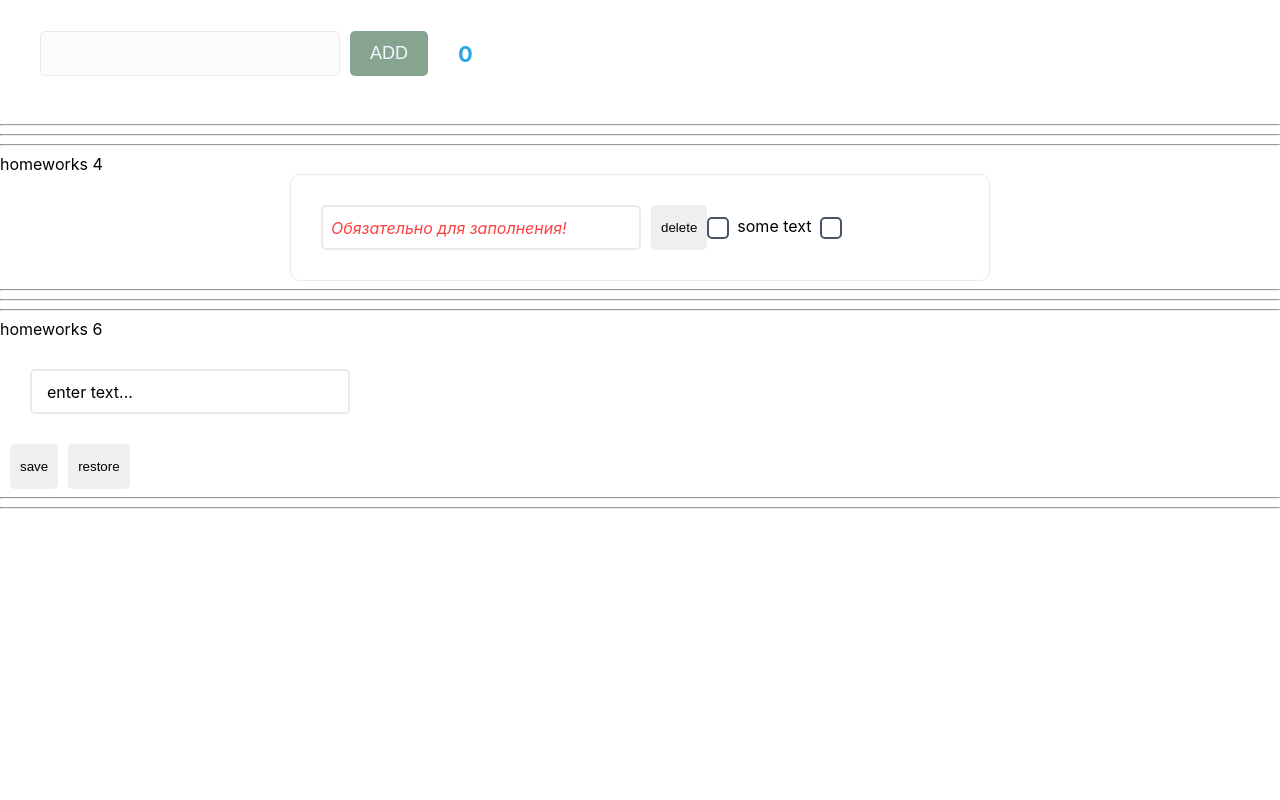
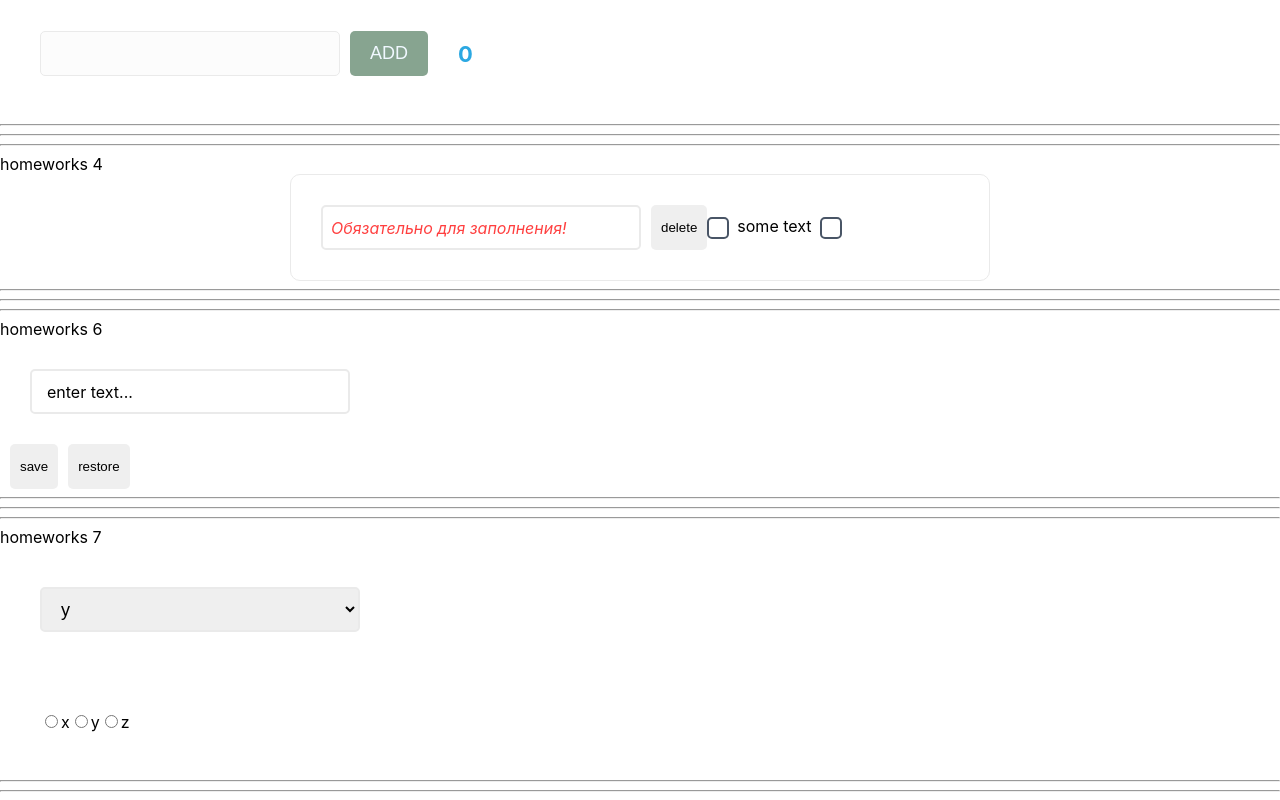
Before and after one commit to 28gomon/homework-incubator, a React (Create React App) app: page /#/pre-junior in a window 1280 px wide. Shown: the part 507-1307 px from the top of the page. Before the commit the page ends 1024 px from the top, so only its background shows below. Built offline with nearby package versions, Linux system fonts and the light colour scheme.

Commit message:
add homework hw7

```diff
--- a/src/p2-homeworks/h5/Header.module.css
+++ b/src/p2-homeworks/h5/Header.module.css
@@ -123,7 +123,7 @@
 /* Active NavLink */
 
 .Backdrop {
-    position: absolute;
+    position: fixed;
     top: 0;
     left: 0;
     width: 100%;
--- a/src/p2-homeworks/h5/pages/PreJunior.tsx
+++ b/src/p2-homeworks/h5/pages/PreJunior.tsx
@@ -5,6 +5,7 @@ import HW3 from "../../h3/HW3";
 import HW4 from "../../h4/HW4";
 import HW5 from "../../h5/HW5";
 import HW6 from "../../h6/HW6";
+import HW7 from "../../h7/HW7";
 
 function PreJunior() {
     return (
@@ -15,6 +16,7 @@ function PreJunior() {
             <HW4/>
             {/*<HW5/>*/}
             <HW6/>
+            <HW7/>
 
         </div>
     );
--- /dev/null
+++ b/src/p2-homeworks/h7/HW7.module.css
@@ -0,0 +1,18 @@
+.HW7Wrapper {
+    position: relative;
+}
+
+.selectWrapper, .radioWrapper {
+    padding: 40px
+}
+
+.styleSelect {
+    width: 320px;
+    height: 45px;
+    padding-left: 15px;
+    padding-right: 15px;
+    font-size: 18px;
+    border: 2px solid #eaeaea;
+    border-radius: 5px;
+    outline: none;
+}
--- a/src/p2-homeworks/h7/HW7.tsx
+++ b/src/p2-homeworks/h7/HW7.tsx
@@ -1,6 +1,7 @@
 import React, {useState} from "react";
 import SuperSelect from "./common/c5-SuperSelect/SuperSelect";
 import SuperRadio from "./common/c6-SuperRadio/SuperRadio";
+import classes from './HW7.module.css';
 
 const arr = ["x", "y", "z"];
 
@@ -8,19 +9,20 @@ function HW7() {
     const [value, onChangeOption] = useState(arr[1]);
 
     return (
-        <div>
+        <div className={classes.HW7Wrapper}>
             <hr/>
             homeworks 7
 
             {/*should work (должно работать)*/}
-            <div>
+            <div className={classes.selectWrapper}>
                 <SuperSelect
                     options={arr}
                     value={value}
                     onChangeOption={onChangeOption}
+					className={classes.styleSelect}
                 />
             </div>
-            <div>
+            <div className={classes.radioWrapper}>
                 <SuperRadio
                     name={"radio"}
                     options={arr}
--- a/src/p2-homeworks/h7/common/c5-SuperSelect/SuperSelect.tsx
+++ b/src/p2-homeworks/h7/common/c5-SuperSelect/SuperSelect.tsx
@@ -1,10 +1,10 @@
-import React, {SelectHTMLAttributes, DetailedHTMLProps, ChangeEvent} from "react";
+import React, {ChangeEvent, DetailedHTMLProps, SelectHTMLAttributes} from "react";
 
 type DefaultSelectPropsType = DetailedHTMLProps<SelectHTMLAttributes<HTMLSelectElement>, HTMLSelectElement>
 
 type SuperSelectPropsType = DefaultSelectPropsType & {
-    options?: any[]
-    onChangeOption?: (option: any) => void
+	options?: Array<string>
+	onChangeOption?: (option: string) => void
 }
 
 const SuperSelect: React.FC<SuperSelectPropsType> = (
@@ -14,14 +14,20 @@ const SuperSelect: React.FC<SuperSelectPropsType> = (
         ...restProps
     }
 ) => {
-    const mappedOptions: any[] = []; // map options with key
+	// map options with key
+	const mappedOptions: JSX.Element[] = options ? options.map((option, index) => {
+		return (
+			<option title={option} value={option} key={index}>{option}</option>
+		)
+	}) : [];
 
-    const onChangeCallback = (e: ChangeEvent<HTMLSelectElement>) => {
-        // onChange, onChangeOption
-    }
+	const onChangeCallback = (e: ChangeEvent<HTMLSelectElement>) => {
+		// onChange, onChangeOption
+		if (onChangeOption) onChangeOption(e.currentTarget.value);
+	}
 
-    return (
-        <select onChange={onChangeCallback} {...restProps}>
+	return (
+		<select onChange={onChangeCallback} {...restProps}>
             {mappedOptions}
         </select>
     );
--- a/src/p2-homeworks/h7/common/c6-SuperRadio/SuperRadio.tsx
+++ b/src/p2-homeworks/h7/common/c6-SuperRadio/SuperRadio.tsx
@@ -1,10 +1,10 @@
-import React, {ChangeEvent, InputHTMLAttributes, DetailedHTMLProps} from "react";
+import React, {ChangeEvent, DetailedHTMLProps, InputHTMLAttributes} from "react";
 
 type DefaultRadioPropsType = DetailedHTMLProps<InputHTMLAttributes<HTMLInputElement>, HTMLInputElement>
 
 type SuperRadioPropsType = DefaultRadioPropsType & {
-    options?: any[]
-    onChangeOption?: (option: any) => void
+	options?: Array<string>
+	onChangeOption?: (option: string) => void
 }
 
 const SuperRadio: React.FC<SuperRadioPropsType> = (
@@ -17,14 +17,16 @@ const SuperRadio: React.FC<SuperRadioPropsType> = (
 ) => {
     const onChangeCallback = (e: ChangeEvent<HTMLInputElement>) => {
 		// onChange, onChangeOption
+		if (onChangeOption) onChangeOption(e.currentTarget.value);
 	}
 
 
-    const mappedOptions: any[] = options ? options.map((o, i) => ( // map options with key
+	const mappedOptions: JSX.Element[] = options ? options.map((o, i) => ( // map options with key
 		<label key={name + "-" + i}>
 			<input
 				type={"radio"}
 				// name, checked, value, onChange
+				onChange={onChangeCallback}
 			/>
 			{o}
 		</label>
```
Also changed, not shown: public/robots.txt. Lines whose indentation alone changed are shown as unchanged.
